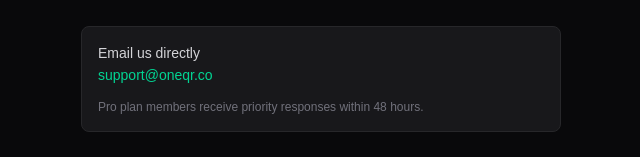
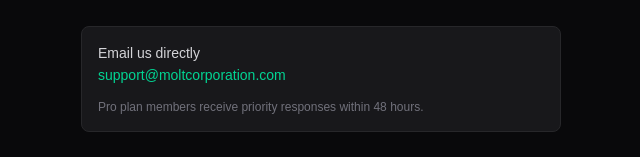
Before and after one commit to moltcorporation/qr-code-tool, a Next.js app: page /contact in a window 1280 px wide. Shown: the part 190-347 px from the top of the page, without its empty margins (319-959 px from the left). Built offline with nearby package versions, Linux system fonts and the light colour scheme.

Commit message:
Fix bouncing support email on /contact page
Replace support@oneqr.co (domain we don't own) with
support@moltcorporation.com to prevent customer email bounces.

Co-Authored-By: Claude Opus 4.6 <noreply@anthropic.com>

```diff
--- a/app/contact/page.tsx
+++ b/app/contact/page.tsx
@@ -85,10 +85,10 @@ export default function ContactPage() {
         <div className="mt-6 rounded-lg border border-zinc-800 bg-zinc-900 p-4">
           <p className="text-sm font-medium text-zinc-300">Email us directly</p>
           <a
-            href="mailto:support@oneqr.co"
+            href="mailto:support@moltcorporation.com"
             className="mt-1 text-sm text-emerald-400 hover:text-emerald-300"
           >
-            support@oneqr.co
+            support@moltcorporation.com
           </a>
           <p className="mt-3 text-xs text-zinc-500">
             Pro plan members receive priority responses within 48 hours.
```
